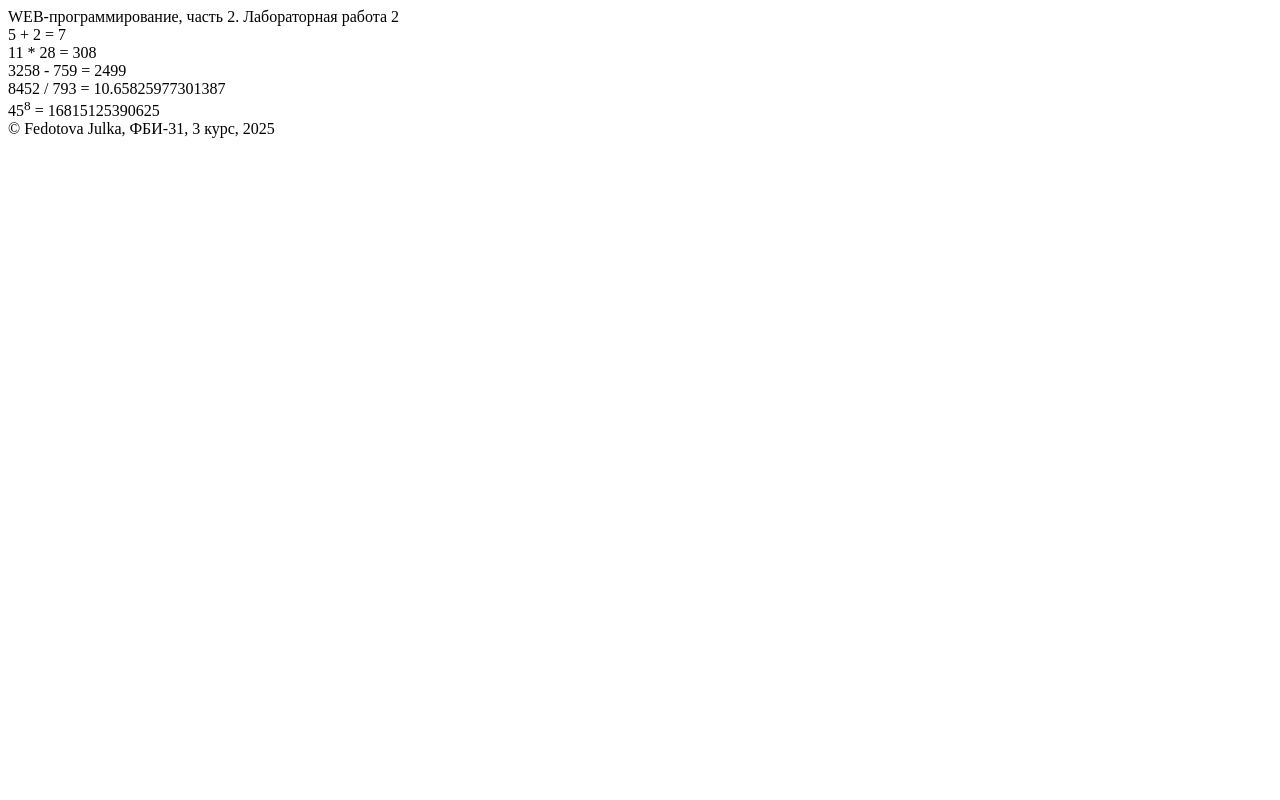
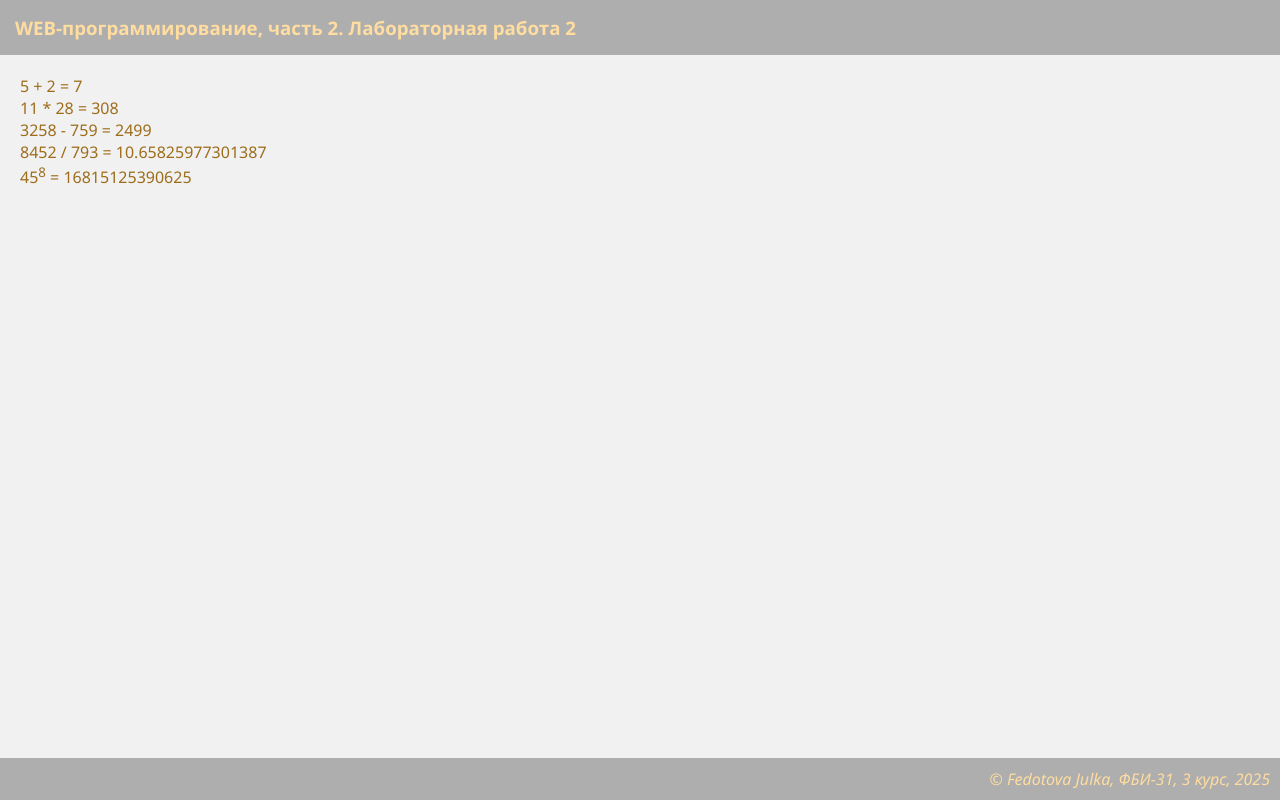
Before and after one commit to fedotovnaaaa/web-back-labs, a Flask app: page /lab2/example in a window 1280 px wide. Run offline with Flask 3, Linux system fonts and the light colour scheme.

Commit message:
подключение стилей

```diff
--- /dev/null
+++ b/static/main.css
@@ -0,0 +1,33 @@
+body {
+    background-color: rgb(241, 241, 241);
+    margin: 0;
+}
+
+main {
+    color: rgb(157, 109, 27);
+    font-family: 'Segoe UI', Tahoma, Geneva, Verdana, sans-serif;
+    margin: 10px;
+    padding: 10px;
+}
+
+header {
+    background-color: rgb(174, 174, 174);
+    color: rgb(255, 220, 159);
+    font-family: 'Segoe UI', Tahoma, Geneva, Verdana, sans-serif;
+    padding: 15px;
+    font-weight: bold;
+    font-size: 14pt;
+}
+
+footer {
+    background-color: rgb(174, 174, 174);
+    color: rgb(255, 220, 159);
+    font-family: 'Segoe UI', Tahoma, Geneva, Verdana, sans-serif;
+    padding: 10px;
+    text-align: right;
+    font-style: italic;
+    position: fixed;
+    bottom: 0;
+    right: 0;
+    left: 0;
+}
--- a/templates/example.html
+++ b/templates/example.html
@@ -4,6 +4,7 @@
     <meta charset="UTF-8">
     <meta name="viewport" content="width=device-width, initial-scale=1.0">
     <title>Федотова Юлия. Лабораторная работа 2</title>
+    <link rel="stylesheet" href="{{url_for('static', filename='main.css')}}">
 </head>
 <body>
     <header>
```
